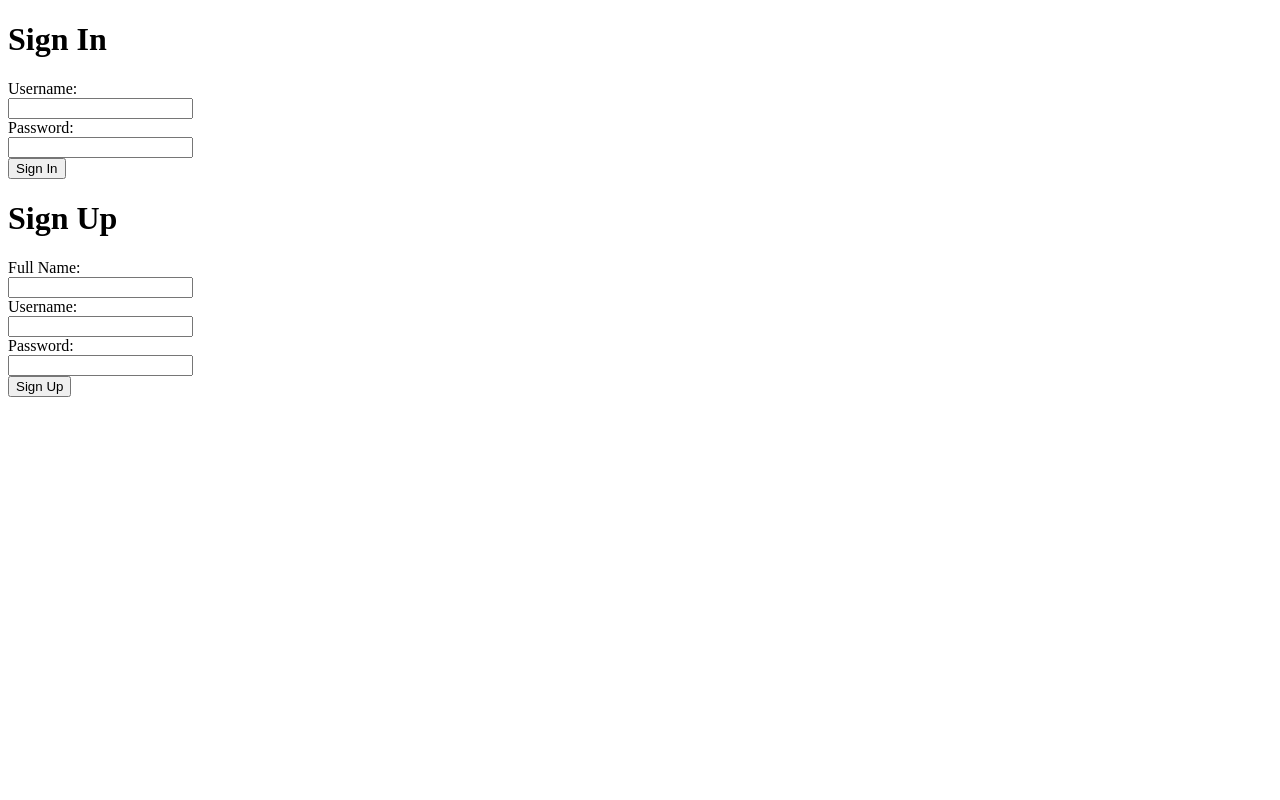
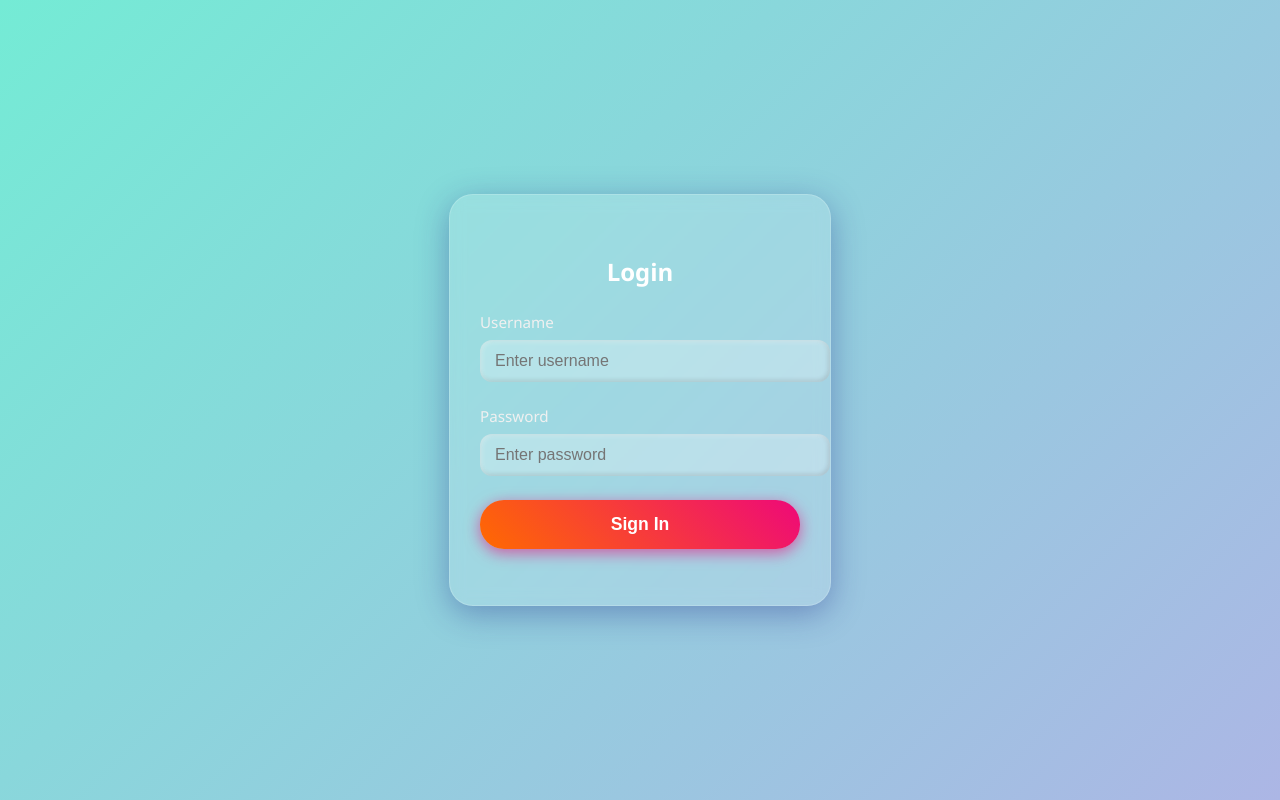
Before and after one commit to Pratheek-Gowda/Designs.pratheek.shop, a website: page login.html in a window 1280 px wide. Drawn offline with Linux system fonts and the light colour scheme.

Commit message:
Update login.html

```diff
--- a/login.html
+++ b/login.html
@@ -3,75 +3,139 @@
 <head>
   <meta charset="UTF-8" />
   <meta name="viewport" content="width=device-width, initial-scale=1" />
-  <title>Login & Sign Up</title>
+  <title>Login - Glassmorphism Style</title>
+  <style>
+    /* Background gradient */
+    body {
+      margin: 0;
+      height: 100vh;
+      display: flex;
+      justify-content: center;
+      align-items: center;
+      background: linear-gradient(135deg, #74ebd5 0%, #ACB6E5 100%);
+      font-family: 'Segoe UI', Tahoma, Geneva, Verdana, sans-serif;
+    }
+
+    /* Glassmorphism card */
+    .glass-card {
+      background: rgba(255, 255, 255, 0.15);
+      border-radius: 24px;
+      padding: 40px 30px;
+      width: 320px;
+      box-shadow: 0 8px 32px rgba(31, 38, 135, 0.37);
+      backdrop-filter: blur(8px);
+      -webkit-backdrop-filter: blur(8px);
+      border: 1px solid rgba(255, 255, 255, 0.18);
+      color: #fff;
+    }
+
+    .glass-card h2 {
+      text-align: center;
+      margin-bottom: 24px;
+      font-weight: 600;
+    }
+
+    .input-group {
+      margin-bottom: 24px;
+    }
+
+    .input-group label {
+      display: block;
+      margin-bottom: 8px;
+      font-size: 0.95rem;
+      color: #f0f0f0;
+    }
+
+    .input-group input {
+      width: 100%;
+      padding: 12px 15px;
+      border-radius: 12px;
+      border: none;
+      outline: none;
+      font-size: 1rem;
+      background: rgba(255, 255, 255, 0.25);
+      color: #222;
+      box-shadow: inset 1px 1px 5px rgba(255,255,255,0.5),
+                  inset -1px -1px 5px rgba(0,0,0,0.2);
+      transition: background 0.3s ease;
+    }
+
+    .input-group input:focus {
+      background: rgba(255, 255, 255, 0.45);
+    }
+
+    button {
+      width: 100%;
+      padding: 14px 0;
+      border: none;
+      border-radius: 24px;
+      background: linear-gradient(45deg, #ff6a00, #ee0979);
+      font-size: 1.1rem;
+      font-weight: 600;
+      color: white;
+      cursor: pointer;
+      transition: box-shadow 0.3s ease;
+      box-shadow: 0 4px 15px rgba(238, 9, 121, 0.6);
+    }
+
+    button:hover {
+      box-shadow: 0 8px 30px rgba(255, 106, 0, 0.8);
+    }
+
+    .message {
+      text-align: center;
+      margin-top: 16px;
+      font-weight: 600;
+    }
+  </style>
 </head>
 <body>
-  <h1>Sign In</h1>
-  <form id="signInForm">
-    <label>Username:</label><br />
-    <input type="text" id="signinUsername" required /><br />
-    <label>Password:</label><br />
-    <input type="password" id="signinPassword" required /><br />
+  <div class="glass-card">
+    <h2>Login</h2>
+    <form id="loginForm">
+      <div class="input-group">
+        <label for="username">Username</label>
+        <input type="text" id="username" placeholder="Enter username" required />
+      </div>
+      <div class="input-group">
+        <label for="password">Password</label>
+        <input type="password" id="password" placeholder="Enter password" required />
+      </div>
       <button type="submit">Sign In</button>
     </form>
-
-  <h1>Sign Up</h1>
-  <form id="signUpForm">
-    <label>Full Name:</label><br />
-    <input type="text" id="signupFullName" required /><br />
-    <label>Username:</label><br />
-    <input type="text" id="signupUsername" required /><br />
-    <label>Password:</label><br />
-    <input type="password" id="signupPassword" required /><br />
-    <button type="submit">Sign Up</button>
-  </form>
-
-  <p id="message" style="color:red;"></p>
+    <p class="message" id="message"></p>
+  </div>
 
   <script>
-    const messageEl = document.getElementById('message');
+    const form = document.getElementById('loginForm');
+    const message = document.getElementById('message');
 
-    document.getElementById('signInForm').addEventListener('submit', async e => {
+    form.addEventListener('submit', async (e) => {
       e.preventDefault();
-      const username = document.getElementById('signinUsername').value;
-      const password = document.getElementById('signinPassword').value;
+      message.textContent = '';
 
-      const res = await fetch('/.netlify/functions/auth', {
+      const username = document.getElementById('username').value;
+      const password = document.getElementById('password').value;
+
+      try {
+        const response = await fetch('/.netlify/functions/auth', {
           method: 'POST',
           headers: { 'Content-Type': 'application/json' },
           body: JSON.stringify({ action: 'signin', username, password }),
         });
 
-      const data = await res.json();
+        const data = await response.json();
 
-      if (res.ok) {
+        if (response.ok) {
+          // Redirect on success
           window.location.href = 'https://pratheek.shop';
         } else {
-        messageEl.textContent = data.error || 'Sign In Failed';
+          message.textContent = data.error || 'Login Failed';
+          message.style.color = 'red';
         }
-    });
-
-    document.getElementById('signUpForm').addEventListener('submit', async e => {
-      e.preventDefault();
-      const fullName = document.getElementById('signupFullName').value;
-      const username = document.getElementById('signupUsername').value;
-      const password = document.getElementById('signupPassword').value;
-
-      const res = await fetch('/.netlify/functions/auth', {
-        method: 'POST',
-        headers: { 'Content-Type': 'application/json' },
-        body: JSON.stringify({ action: 'signup', fullName, username, password }),
-      });
-
-      const data = await res.json();
-
-      if (res.ok) {
-        messageEl.style.color = 'green';
-        messageEl.textContent = 'Sign Up successful! Please sign in.';
-        document.getElementById('signUpForm').reset();
-      } else {
-        messageEl.style.color = 'red';
-        messageEl.textContent = data.error || 'Sign Up Failed';
+      } catch (err) {
+        message.textContent = 'Server error: ' + err.message;
+        message.style.color = 'red';
       }
     });
   </script>
```
Lines whose indentation alone changed are shown as unchanged.
